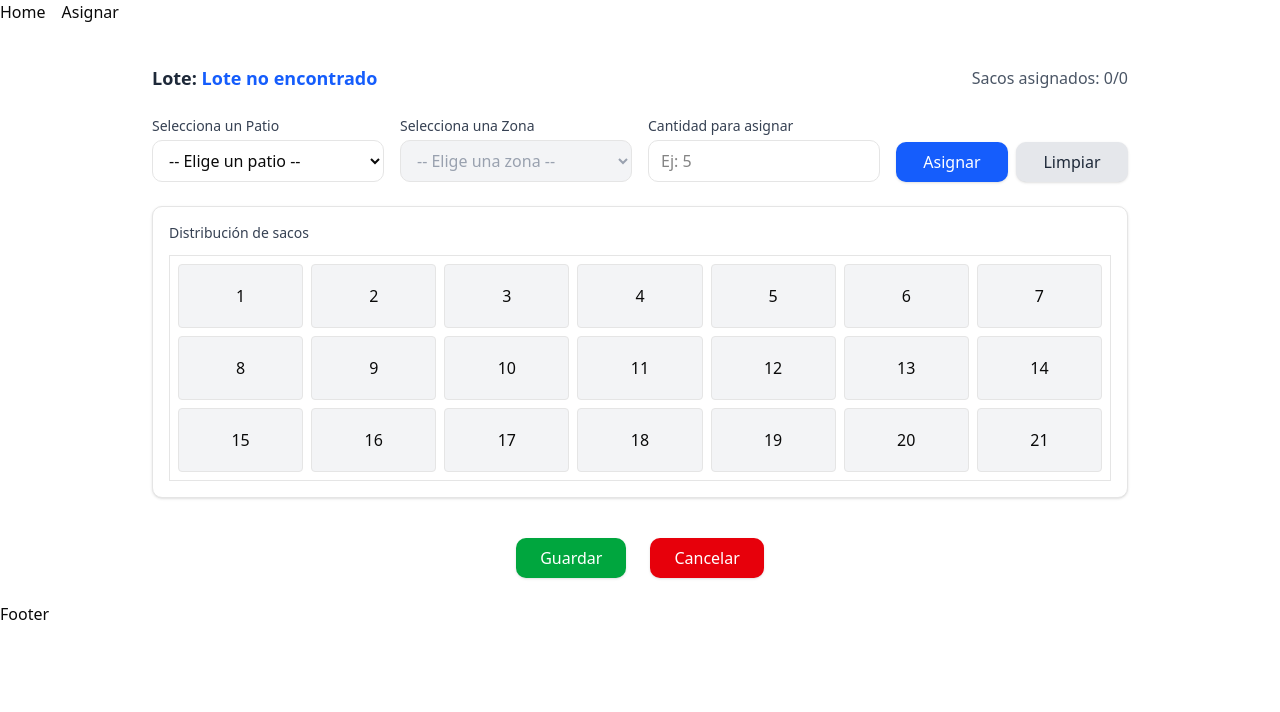
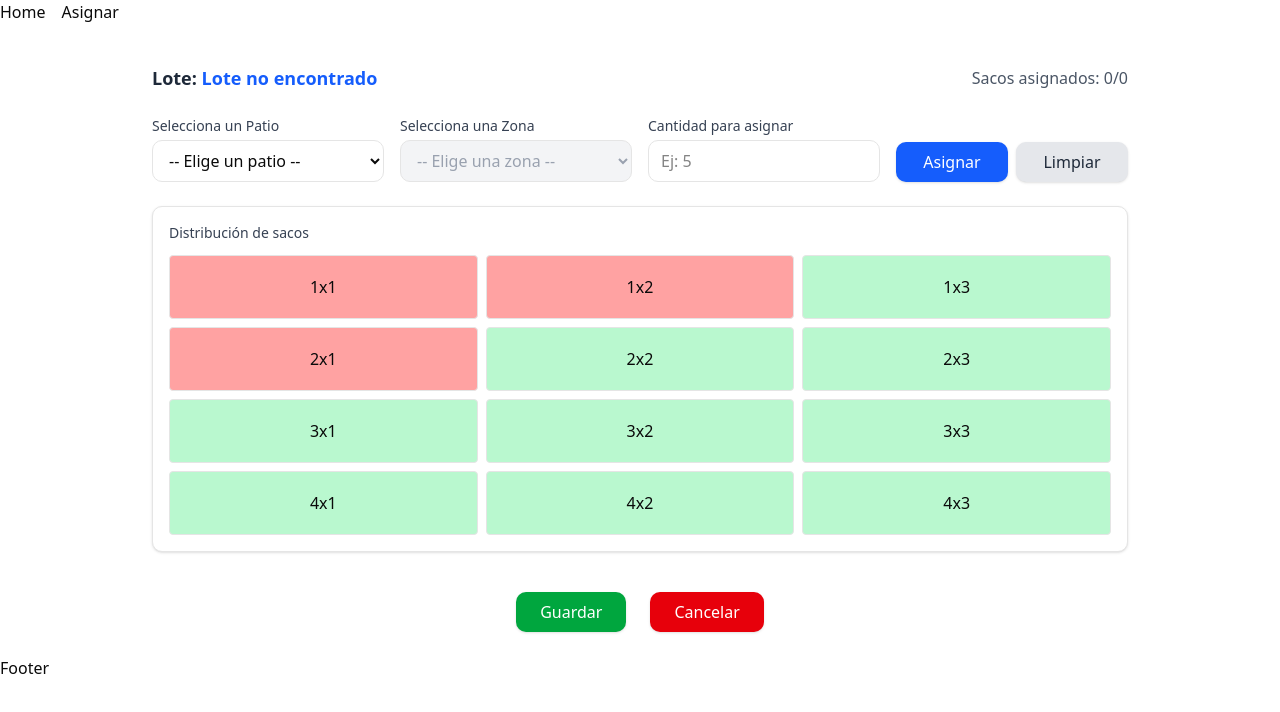
Before and after one commit to lizievi/batch-mina, a React (Vite) app: page /asignar/1 in a window 1280 px wide. Shown: the top 712 px of the page. Built offline with nearby package versions, Linux system fonts and the light colour scheme.

Commit message:
Grid painted with 3 states

```diff
--- a/src/components/Grid.tsx
+++ b/src/components/Grid.tsx
@@ -1,24 +1,61 @@
-// Grilla.jsx
+
+// type Celda = { id: string; fila: number; columna: number; estado: "ocupado" | "disponible" | "asignado" };
+
+// interface GridProps2 {
+//   columnas: number;
+//   celdas: Celda[];
+//   onCellClick?: (celdaId: string) => void;
+// }
+
+// export default function Grid({ columnas, celdas, onCellClick }: GridProps2) {
+//   return (
+//     <div className="grid gap-2" style={{ gridTemplateColumns: `repeat(${columnas}, 1fr)` }}>
+//       {celdas.map((celda) => (
+//         <button
+//           key={celda.id}
+//           onClick={() => onCellClick?.(celda.id)}
+//           className={`h-16 flex items-center justify-center border rounded ${
+//             celda.estado === "ocupado" ? "bg-red-300" :
+//             celda.estado === "asignado" ? "bg-yellow-300" : "bg-green-200"
+//           }`}
+//           aria-label={`Celda ${celda.fila} por ${celda.columna}, estado ${celda.estado}`}
+//         >
+//           {celda.fila}x{celda.columna}
+//         </button>
+//       ))}
+//     </div>
+//   );
+// }
+
+// components/Grid.tsx
+import type { Celda } from "../store/CellStore";
+
 interface GridProps {
-  rows: number;
-  columns: number;
+  columnas: number;
+  celdas: Celda[];
+  onCellClick?: (celdaId: string) => void;
 }
 
-export default function Grid({ rows, columns }: GridProps) {
+export default function Grid({ columnas, celdas, onCellClick }: GridProps) {
   return (
     <div
-      className="grid gap-2 border p-2"
-      style={{
-        gridTemplateColumns: `repeat(${columns}, 1fr)`,
-      }}
+      className="grid gap-2"
+      style={{ gridTemplateColumns: `repeat(${columnas}, 1fr)` }}
     >
-      {Array.from({ length: rows * columns }).map((_, i) => (
-        <div
-          key={i}
-          className="h-16 flex items-center justify-center border rounded bg-gray-100"
+      {celdas.map((celda) => (
+        <button
+          key={celda.id}
+          onClick={() => onCellClick?.(celda.id)}
+          className={`h-16 flex items-center justify-center border rounded ${
+            celda.estado === "ocupado"
+              ? "bg-red-300"
+              : celda.estado === "asignado"
+              ? "bg-yellow-300"
+              : "bg-green-200"
+          }`}
         >
-          {i + 1}
-        </div>
+          {celda.fila}x{celda.columna}
+        </button>
       ))}
     </div>
   );
--- /dev/null
+++ b/src/lib/cellUtils.ts
@@ -0,0 +1,36 @@
+// utils/cellUtils.ts
+import type { Celda } from "../store/CellStore";
+
+// Genera todas las celdas como "disponible"
+export function generarCeldas(filas: number, columnas: number): Celda[] {
+  const celdas: Celda[] = [];
+  let idCounter = 1;
+
+  for (let f = 1; f <= filas; f++) {
+    for (let c = 1; c <= columnas; c++) {
+      celdas.push({
+        id: `celda-${idCounter++}`,
+        fila: f,
+        columna: c,
+        estado: "disponible",
+      });
+    }
+  }
+  return celdas;
+}
+
+// Marca las celdas ocupadas según la data externa
+export function marcarOcupadas(
+  celdas: Celda[],
+  ocupadas: { fila: number; columna: number }[]
+): Celda[] {
+  return celdas.map((celda) => {
+    const estaOcupada = ocupadas.some(
+      (o) => o.fila === celda.fila && o.columna === celda.columna
+    );
+    return {
+      ...celda,
+      estado: estaOcupada ? "ocupado" : celda.estado,
+    };
+  });
+}
--- a/src/page/AsignBagPage.tsx
+++ b/src/page/AsignBagPage.tsx
@@ -1,131 +1,13 @@
-// import Grid from "../components/Grid";
-// import { useParams } from "react-router-dom";
-// import { useState } from "react";
-// import { useBatchStore } from "../store/BatchStore";
-
-// export default function AsignBagPage() {
-//   const { id } = useParams();
-//   const [cantidad, setCantidad] = useState("");
-
-//   // Traemos los lotes desde Zustand
-//   const lotes = useBatchStore((state) => state.lotes);
-
-//   // Buscamos el lote por id
-//   const lote = lotes.find((item) => item.id === id);
-
-//   const handleClear = () => {
-//     setCantidad("");
-//   };
-
-//   const handleSave = () => {
-//     console.log("Guardar asignación");
-//   };
-
-//   const handleCancel = () => {
-//     console.log("Cancelar asignación");
-//   };
-
-//   return (
-//     <div className="max-w-5xl mx-auto p-6 space-y-6">
-//       {/* Encabezado */}
-//       <div className="flex flex-col sm:flex-row sm:items-center sm:justify-between gap-2">
-//         <h3 className="text-lg font-semibold text-gray-800">
-//           Lote:{" "}
-//           <span className="text-blue-600">
-//             {lote?.loteName || "Lote no encontrado"}
-//           </span>
-//         </h3>
-//         <span className="text-gray-600">
-//           Sacos asignados: {lote ? `${lote.sacks.filter(s => s.estate === "asigned").length}/${lote.sacks.length}` : "0/0"}
-//         </span>
-//       </div>
-
-//       {/* Controles superiores */}
-//       <div className="grid grid-cols-1 sm:grid-cols-4 gap-4 items-end">
-//         <div>
-//           <label className="block mb-1 text-sm font-medium text-gray-700">
-//             Selecciona un Patio
-//           </label>
-//           <select className="w-full border rounded-lg px-3 py-2 focus:ring-2 focus:ring-blue-400 focus:outline-none">
-//             <option value="">Elige un patio</option>
-//             <option>Patio 1</option>
-//             <option>Patio 2</option>
-//           </select>
-//         </div>
-
-//         <div>
-//           <label className="block mb-1 text-sm font-medium text-gray-700">
-//             Selecciona una Zona
-//           </label>
-//           <select className="w-full border rounded-lg px-3 py-2 focus:ring-2 focus:ring-blue-400 focus:outline-none">
-//             <option value="">Elige una zona</option>
-//             <option>Zona A</option>
-//             <option>Zona B</option>
-//           </select>
-//         </div>
-
-//         {/* Input de cantidad */}
-//         <div>
-//           <label className="block mb-1 text-sm font-medium text-gray-700">
-//             Cantidad para asignar
-//           </label>
-//           <input
-//             type="number"
-//             value={cantidad}
-//             onChange={(e) => setCantidad(e.target.value)}
-//             placeholder="Ej: 5"
-//             className="w-full border rounded-lg px-3 py-2 focus:ring-2 focus:ring-blue-400 focus:outline-none"
-//           />
-//         </div>
-
-//         {/* Botones asignar y limpiar */}
-//         <div className="flex gap-2">
-//           <button className="flex-1 bg-blue-600 hover:bg-blue-700 text-white px-4 py-2 rounded-lg shadow transition">
-//             Asignar
-//           </button>
-//           <button
-//             type="button"
-//             onClick={handleClear}
-//             className="flex-1 bg-gray-200 hover:bg-gray-300 text-gray-800 px-4 py-2 rounded-lg shadow transition"
-//           >
-//             Limpiar
-//           </button>
-//         </div>
-//       </div>
-
-//       {/* Grilla */}
-//       <div className="mt-6 border rounded-lg p-4 bg-white shadow">
-//         <h4 className="text-sm font-medium text-gray-700 mb-3">
-//           Distribución de sacos
-//         </h4>
-//         <Grid rows={3} columns={7} />
-//       </div>
-
-//       {/* Botones inferiores */}
-//       <div className="flex justify-center gap-6 pt-4">
-//         <button
-//           onClick={handleSave}
-//           className="bg-green-600 hover:bg-green-700 text-white px-6 py-2 rounded-lg shadow transition"
-//         >
-//           Guardar
-//         </button>
-//         <button
-//           onClick={handleCancel}
-//           className="bg-red-600 hover:bg-red-700 text-white px-6 py-2 rounded-lg shadow transition"
-//         >
-//           Cancelar
-//         </button>
-//       </div>
-//     </div>
-//   );
-// }
-
 // src/pages/AsignBagPage.tsx
 import Grid from "../components/Grid";
 import { useParams } from "react-router-dom";
 import { useState } from "react";
 import { useBatchStore } from "../store/BatchStore";
 import { usePatioStore } from "../store/PatioStore";
+// import { cellStore } from "../store/CellStore";
+import { useCellStore } from "../store/CellStore";
+import { useEffect } from "react";
+
 
 export default function AsignBagPage() {
   const { id } = useParams();
@@ -158,6 +40,17 @@ export default function AsignBagPage() {
     console.log("Cancelar asignación");
   };
 
+  const { celdas, generarGrid, setOcupadas, actualizarEstado } = useCellStore();
+
+  useEffect(() => {
+    generarGrid(4, 3);
+
+    setOcupadas([
+      { fila: 1, columna: 1 },
+      { fila: 1, columna: 2 },
+      { fila: 2, columna: 1 },
+    ]);
+  }, [generarGrid, setOcupadas]);
   return (
     <div className="max-w-5xl mx-auto p-6 space-y-6">
       {/* Encabezado */}
@@ -178,7 +71,6 @@ export default function AsignBagPage() {
         </span>
       </div>
 
-      {/* Controles superiores */}
       <div className="grid grid-cols-1 sm:grid-cols-4 gap-4 items-end">
         {/* Select de Patio */}
         <div>
@@ -202,7 +94,6 @@ export default function AsignBagPage() {
           </select>
         </div>
 
-        {/* Select de Zona (depende del patio) */}
         <div>
           <label className="block mb-1 text-sm font-medium text-gray-700">
             Selecciona una Zona
@@ -222,7 +113,6 @@ export default function AsignBagPage() {
           </select>
         </div>
 
-        {/* Input de cantidad */}
         <div>
           <label className="block mb-1 text-sm font-medium text-gray-700">
             Cantidad para asignar
@@ -236,7 +126,6 @@ export default function AsignBagPage() {
           />
         </div>
 
-        {/* Botones asignar y limpiar */}
         <div className="flex gap-2">
           <button className="flex-1 bg-blue-600 hover:bg-blue-700 text-white px-4 py-2 rounded-lg shadow transition">
             Asignar
@@ -251,12 +140,16 @@ export default function AsignBagPage() {
         </div>
       </div>
 
-      {/* Grilla */}
       <div className="mt-6 border rounded-lg p-4 bg-white shadow">
         <h4 className="text-sm font-medium text-gray-700 mb-3">
           Distribución de sacos
         </h4>
-        <Grid rows={3} columns={7} />
+
+        <Grid
+          columnas={3}
+          celdas={celdas}
+          onCellClick={(id) => actualizarEstado(id, "asignado")}
+        />
       </div>
 
       {/* Botones inferiores */}
--- a/src/page/DataTable.tsx
+++ b/src/page/DataTable.tsx
@@ -77,7 +77,6 @@ export function DataTable<TData extends { id: string }, TValue>({
                   </TableCell>
                 ))}
 
-                {/* ✅ Usamos row.original.id que viene del objeto real */}
                 <TableCell>
                   <button
                     onClick={() => navigate(`/asignar/${row.original.id}`)}
--- /dev/null
+++ b/src/store/CellStore.ts
@@ -0,0 +1,75 @@
+// // CellStore.ts
+// import { v4 as uuid } from "uuid";
+
+// // types
+// export type EstadoCelda = "ocupado" | "disponible" | "asignado";
+
+// export type Celda = {
+//   id: string;
+//   fila: number;
+//   columna: number;
+//   estado: EstadoCelda;
+// };
+
+// // Datos estáticos: grilla 4x3 (12 celdas)
+// export const cellStore: Celda[] = [
+//   { id: uuid(), fila: 1, columna: 1, estado: "ocupado" },
+//   { id: uuid(), fila: 1, columna: 2, estado: "ocupado" },
+//   { id: uuid(), fila: 1, columna: 3, estado: "disponible" },
+
+//   { id: uuid(), fila: 2, columna: 1, estado: "disponible" },
+//   { id: uuid(), fila: 2, columna: 2, estado: "disponible" },
+//   { id: uuid(), fila: 2, columna: 3, estado: "disponible" },
+
+//   { id: uuid(), fila: 3, columna: 1, estado: "disponible" },
+//   { id: uuid(), fila: 3, columna: 2, estado: "disponible" },
+//   { id: uuid(), fila: 3, columna: 3, estado: "disponible" },
+
+//   { id: uuid(), fila: 4, columna: 1, estado: "disponible" },
+//   { id: uuid(), fila: 4, columna: 2, estado: "disponible" },
+//   { id: uuid(), fila: 4, columna: 3, estado: "disponible" },
+// ];
+
+// store/CellStore.ts
+import { create } from "zustand";
+import { generarCeldas, marcarOcupadas } from "../lib/cellUtils";
+
+export type EstadoCelda = "ocupado" | "disponible" | "asignado";
+
+export interface Celda {
+  id: string;
+  fila: number;
+  columna: number;
+  estado: EstadoCelda;
+}
+
+interface CellStore {
+  celdas: Celda[];
+  generarGrid: (filas: number, columnas: number) => void;
+  setOcupadas: (ocupadas: { fila: number; columna: number }[]) => void;
+  actualizarEstado: (id: string, estado: EstadoCelda) => void;
+}
+
+export const useCellStore = create<CellStore>((set, get) => ({
+  celdas: [],
+
+  // Genera toda la grilla disponible
+  generarGrid: (filas, columnas) => {
+    const celdas = generarCeldas(filas, columnas);
+    set({ celdas });
+  },
+
+  // Marca ocupadas según data externa (mina real)
+  setOcupadas: (ocupadas) => {
+    const celdas = marcarOcupadas(get().celdas, ocupadas);
+    set({ celdas });
+  },
+
+  // Permite actualizar estado individual (ej. asignar/ocupar)
+  actualizarEstado: (id, estado) => {
+    const celdas = get().celdas.map((celda) =>
+      celda.id === id ? { ...celda, estado } : celda
+    );
+    set({ celdas });
+  },
+}));
```
Also changed, not shown: src/store/BatchStore.ts (+4 -14 lines), src/store/PatioStore.ts (line endings or trailing spaces), src/store/ZoneStore.ts (line endings or trailing spaces).
